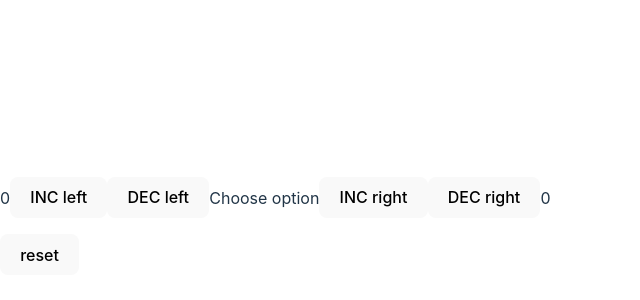
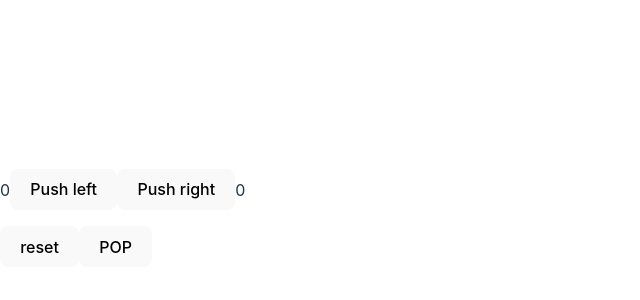
Before and after one commit to Tanmay-say/fullstackopen-submissions, a React (Vite) app in the folder part1/pract-rv/: page / in a window 1280 px wide. Shown: the part 174-474 px from the top of the page, without its empty margins (0-640 px from the left). Built offline with nearby package versions, Linux system fonts and the light colour scheme.

Commit message:
Push Pop operation Handling arrays

```diff
--- a/part1/pract-rv/src/App.jsx
+++ b/part1/pract-rv/src/App.jsx
@@ -13,16 +13,32 @@ const App = () => {
   console.log('rendering with clicks value', allClicks);
 
 
-  /*const handleLeftClick = () => {
-    setAll(allClicks.concat('L'));
+  const handleLeftClick = () => {
+    allClicks.push('L')
+    setAll(allClicks);
     setLeft(left + 1);
   }
 
   const handleRightClick = () => {
-    setAll(allClicks.concat('R'));
+    allClicks.push('R')
+    setAll(allClicks);
     setRight(right + 1);
-  }*/
-  const handleLeftClick = (operation) => {
+  }
+
+  const pop = () => {
+    if (allClicks.length > 0) {
+      const lastClick = allClicks[allClicks.length - 1];
+      const newAllClicks = allClicks.slice(0, -1);
+      setAll(newAllClicks);
+      if (lastClick === 'L') {
+        setLeft(left - 1);
+      } else if (lastClick === 'R') {
+        setRight(right - 1);
+      }
+    }
+  };
+
+  /*const handleLeftClick = (operation) => {
     if (operation === "inc") {
       setAll(allClicks.concat('L+'));
       setLeft(left + 1);
@@ -44,7 +60,7 @@ const App = () => {
       setRight(right - 1);
       console.log('decreasing, right value before', allClicks);
     }
-  };
+  };*/
 
   const reset = () => {
     setAll([]);
@@ -52,8 +68,10 @@ const App = () => {
     setRight(0);
     console.log('resetting to zero, value before', allClicks);
   }
+
+
   return (
-    <div>
+    /*.<div>
     <p>
       {left}
       <Button onClick={() => handleLeftClick("inc")} text="INC left"/>
@@ -65,14 +83,16 @@ const App = () => {
       </p>
       <p><Button onClick={reset} text={"reset"}/> </p>
       <p>{allClicks.join(' ')}</p>
-    </div>
-    /*<div>
+    </div>*/
+    <div>
     {left}
-    <button onClick={handleLeftClick}>left</button>
-    <button onClick={handleRightClick}>right</button>
+    <Button onClick={handleLeftClick} text={'Push left'} />
+    <Button onClick={handleRightClick} text={'Push right'}/>
     {right}
+    <p><Button onClick={reset} text={"reset"}/>
+    <Button onClick={pop} text={"POP"}/> </p>
     <p>{allClicks.join(' ')}</p>
-  </div>*/
+  </div>
 );
 };
 
```
